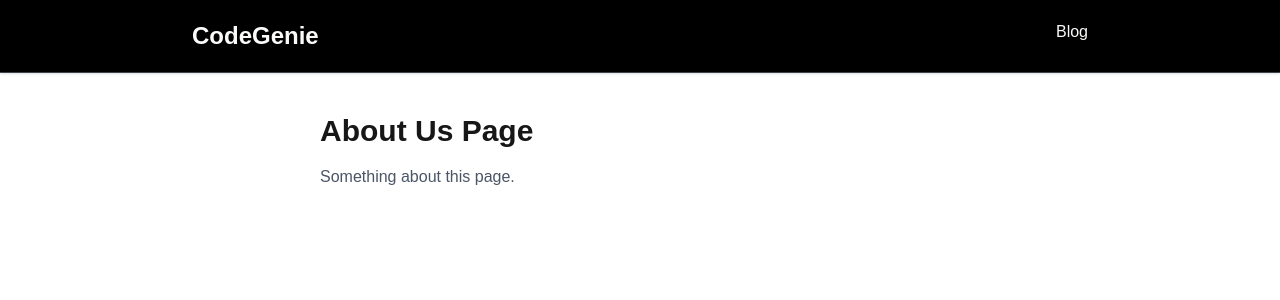
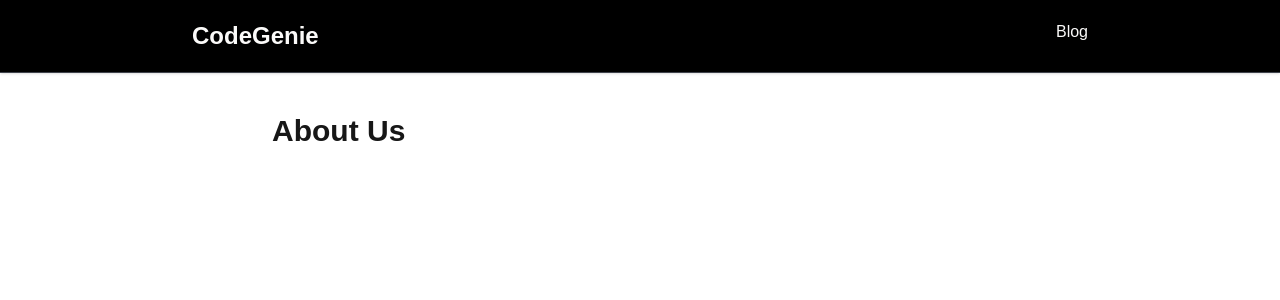
Before and after one commit to krashoka/codegenie, a Next.js app: page /about in a window 1280 px wide. Shown: the top 300 px of the page. Built offline with nearby package versions, Linux system fonts and the light colour scheme.

Commit message:
default pages privacy policy, about, contact added

```diff
--- a/src/app/about/page.tsx
+++ b/src/app/about/page.tsx
@@ -1,15 +1,13 @@
-// src/app/tools/uuid-generator/page.tsx
+"use client";
 
 import Header from "@/components/Header";
 
-export default function UUIDGeneratorPage() {
+export default function About() {
   return (
     <>
       <Header />
-      <main className="max-w-2xl mx-auto px-4 py-10">
-        <h1 className="text-3xl font-bold mb-4">About Us Page</h1>
-        <p className="text-gray-600 mb-6">Something about this page.</p>
-        {/* Tool logic will go here */}
+      <main className="max-w-3xl mx-auto px-4 py-10">
+        <h1 className="text-3xl font-bold mb-4">About Us</h1>
       </main>
     </>
   );
--- a/src/app/contact/page.tsx
+++ b/src/app/contact/page.tsx
@@ -0,0 +1,14 @@
+"use client";
+
+import Header from "@/components/Header";
+
+export default function Contact() {
+  return (
+    <>
+      <Header />
+      <main className="max-w-3xl mx-auto px-4 py-10">
+        <h1 className="text-3xl font-bold mb-4">Contact Us</h1>
+      </main>
+    </>
+  );
+}
--- a/src/app/privacy-policy/page.tsx
+++ b/src/app/privacy-policy/page.tsx
@@ -0,0 +1,14 @@
+"use client";
+
+import Header from "@/components/Header";
+
+export default function PrivacyPolicy() {
+  return (
+    <>
+      <Header />
+      <main className="max-w-3xl mx-auto px-4 py-10">
+        <h1 className="text-3xl font-bold mb-4">Privacy Policy</h1>
+      </main>
+    </>
+  );
+}
```
